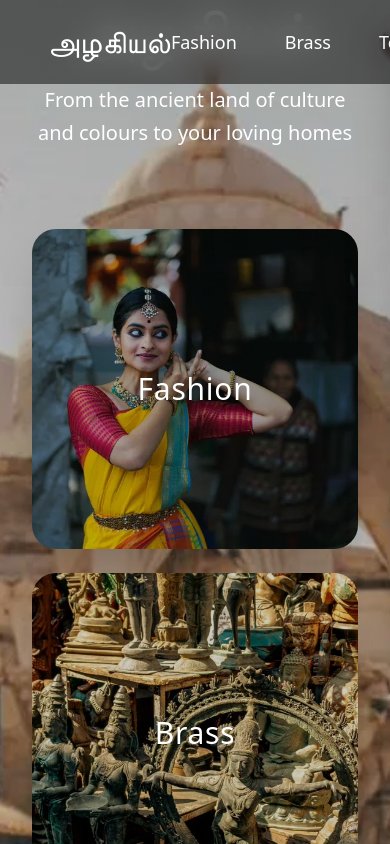
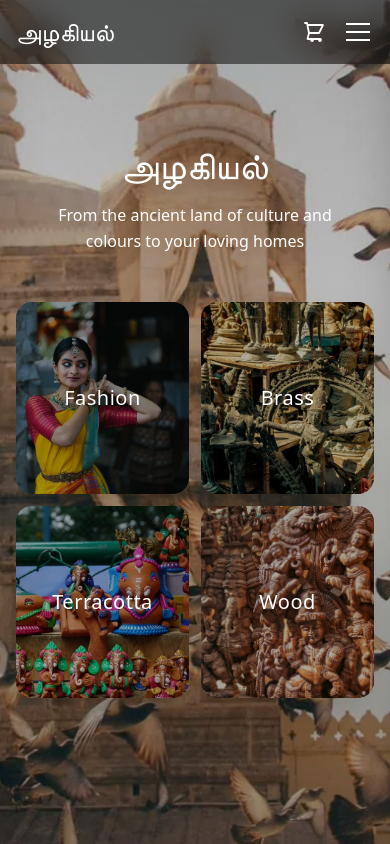
Before and after one commit to hasven10/azhagiyal, a SvelteKit app: page / in a window 390 px wide. Shown: the top 844 px of the page. Built offline with nearby package versions, Linux system fonts and the light colour scheme.

Commit message:
Added dynamic view support for mobile

```diff
--- a/src/routes/+layout.svelte
+++ b/src/routes/+layout.svelte
@@ -8,8 +8,10 @@
   } from '$lib/stores/cart';
 
   let drawerOpen = false;
+  let mobileMenuOpen = false;
 
   let fashionOpen: boolean = false;
+  let mobileFashionOpen: boolean = false;
   let timeout: ReturnType<typeof setTimeout> | null = null;
 
   const fashion = {
@@ -38,13 +40,18 @@
       fashionOpen = false;
     }, 200);
   }
+
+  function closeMobileMenu() {
+    mobileMenuOpen = false;
+    mobileFashionOpen = false;
+  }
 </script>
 
 <div class="min-h-screen font-body">
 
   <!-- NAVBAR -->
   <nav class="fixed top-0 left-0 w-full z-50
-              px-12 py-6
+              px-4 sm:px-8 lg:px-12 py-4 lg:py-6
               bg-black/50 backdrop-blur-lg
               text-white">
 
@@ -52,17 +59,16 @@
 
       <!-- LOGO -->
       <a href="/"
-         class="text-3xl font-display tracking-wide
+         class="text-2xl lg:text-3xl font-display tracking-wide
                 hover:text-templegold transition">
         அழகியல்
       </a>
 
-      <!-- CENTER MENU -->
-      <div class="flex gap-12 text-lg font-display relative">
+      <!-- CENTER MENU (desktop only) -->
+      <div class="hidden lg:flex gap-12 text-lg font-display relative">
 
         <!-- FASHION -->
         <div class="relative">
-
           <button
             class="hover:text-templegold transition"
             on:mouseenter={openMenu}
@@ -84,17 +90,15 @@
                      shadow-2xl
                      p-10"
               role="menu"
+              tabindex="-1"
               on:mouseenter={openMenu}
               on:mouseleave={closeMenu}
             >
-
               <div class="grid grid-cols-2 gap-16">
-
                 <div>
                   <h3 class="text-templegold mb-5 text-lg font-semibold">
                     Apparels
                   </h3>
-
                   <div class="flex flex-col gap-3">
                     {#each fashion.apparels as item}
                       <a
@@ -107,12 +111,10 @@
                     {/each}
                   </div>
                 </div>
-
                 <div>
                   <h3 class="text-templegold mb-5 text-lg font-semibold">
                     Accessories
                   </h3>
-
                   <div class="flex flex-col gap-3">
                     {#each fashion.accessories as item}
                       <a
@@ -125,30 +127,21 @@
                     {/each}
                   </div>
                 </div>
-
               </div>
             </div>
           {/if}
         </div>
 
-        <a href="/brass" class="hover:text-templegold transition">
-          Brass
-        </a>
-
-        <a href="/terracotta" class="hover:text-templegold transition">
-          Terracotta
-        </a>
-
-        <a href="/wood" class="hover:text-templegold transition">
-          Wood
-        </a>
-
+        <a href="/brass" class="hover:text-templegold transition">Brass</a>
+        <a href="/terracotta" class="hover:text-templegold transition">Terracotta</a>
+        <a href="/wood" class="hover:text-templegold transition">Wood</a>
       </div>
 
-      <!-- RIGHT -->
-      <div class="flex gap-8 text-base font-display items-center">
+      <!-- RIGHT SIDE -->
+      <div class="flex gap-4 sm:gap-6 text-base font-display items-center">
 
-        <button class="hover:text-templegold transition">
+        <!-- Search (desktop) -->
+        <button class="hidden sm:block hover:text-templegold transition">
           Search
         </button>
 
@@ -157,10 +150,8 @@
           class="relative group"
           on:click={() => (drawerOpen = true)}
         >
-
-          <!-- Shake animation -->
           <svg
-            class="w-7 h-7 transition-transform duration-300
+            class="w-6 h-6 lg:w-7 lg:h-7 transition-transform duration-300
                   {$cartAnim ? 'animate-bounce scale-110' : ''}
                   group-hover:text-templegold"
             fill="none"
@@ -172,7 +163,6 @@
               d="M3 3h2l.4 2M7 13h10l4-8H5.4M7 13l-1.5 6h13M7 13L5.4 5M10 21a1 1 0 100-2 1 1 0 000 2zm8 0a1 1 0 100-2 1 1 0 000 2z" />
           </svg>
 
-          <!-- BADGE -->
           {#if $cartItems.length > 0}
             <span
               class="absolute -top-2 -right-3
@@ -190,16 +180,135 @@
           {/if}
         </button>
 
+        <!-- HAMBURGER (mobile only) -->
+        <button
+          class="lg:hidden flex flex-col gap-1.5 p-1"
+          on:click={() => (mobileMenuOpen = !mobileMenuOpen)}
+          aria-label="Toggle menu"
+        >
+          <span class="block w-6 h-0.5 bg-white transition-all duration-300
+                       {mobileMenuOpen ? 'rotate-45 translate-y-2' : ''}"></span>
+          <span class="block w-6 h-0.5 bg-white transition-all duration-300
+                       {mobileMenuOpen ? 'opacity-0' : ''}"></span>
+          <span class="block w-6 h-0.5 bg-white transition-all duration-300
+                       {mobileMenuOpen ? '-rotate-45 -translate-y-2' : ''}"></span>
+        </button>
       </div>
-
 
     </div>
   </nav>
 
+  <!-- MOBILE MENU OVERLAY -->
+  {#if mobileMenuOpen}
+    <button
+      class="fixed inset-0 bg-black/60 z-40 lg:hidden"
+      on:click={closeMobileMenu}
+      aria-label="Close menu"
+    ></button>
+  {/if}
+
+  <!-- MOBILE SLIDE-IN MENU -->
+  <div
+    class="fixed top-0 left-0 h-full w-[280px] sm:w-[320px]
+           bg-black/95 backdrop-blur-xl
+           border-r border-templegold/20
+           shadow-2xl
+           transform transition-transform duration-500 ease-out
+           {mobileMenuOpen ? 'translate-x-0' : '-translate-x-full'}
+           z-50 lg:hidden
+           overflow-y-auto"
+  >
+    <div class="p-6 pt-20 text-white font-display">
+
+      <!-- Search (mobile) -->
+      <button class="text-lg mb-8 hover:text-templegold transition block">
+        Search
+      </button>
+
+      <!-- Fashion with accordion -->
+      <div class="mb-4">
+        <button
+          class="text-lg w-full text-left flex justify-between items-center
+                 hover:text-templegold transition"
+          on:click={() => (mobileFashionOpen = !mobileFashionOpen)}
+        >
+          Fashion
+          <svg
+            class="w-4 h-4 transition-transform duration-300
+                   {mobileFashionOpen ? 'rotate-180' : ''}"
+            fill="none" stroke="currentColor" stroke-width="2" viewBox="0 0 24 24"
+          >
+            <path stroke-linecap="round" stroke-linejoin="round" d="M19 9l-7 7-7-7" />
+          </svg>
+        </button>
+
+        {#if mobileFashionOpen}
+          <div class="mt-4 ml-4 space-y-6">
+            <div>
+              <h4 class="text-templegold text-sm font-semibold mb-3 uppercase tracking-wider">
+                Apparels
+              </h4>
+              <div class="flex flex-col gap-2.5">
+                {#each fashion.apparels as item}
+                  <a
+                    href={`/fashion/${item.slug}`}
+                    class="text-white/80 hover:text-templegold transition text-base"
+                    on:click={closeMobileMenu}
+                  >
+                    {item.name}
+                  </a>
+                {/each}
+              </div>
+            </div>
+            <div>
+              <h4 class="text-templegold text-sm font-semibold mb-3 uppercase tracking-wider">
+                Accessories
+              </h4>
+              <div class="flex flex-col gap-2.5">
+                {#each fashion.accessories as item}
+                  <a
+                    href={`/fashion/${item.slug}`}
+                    class="text-white/80 hover:text-templegold transition text-base"
+                    on:click={closeMobileMenu}
+                  >
+                    {item.name}
+                  </a>
+                {/each}
+              </div>
+            </div>
+          </div>
+        {/if}
+      </div>
+
+      <!-- Other links -->
+      <a href="/brass" class="block text-lg py-3 hover:text-templegold transition"
+         on:click={closeMobileMenu}>
+        Brass
+      </a>
+      <a href="/terracotta" class="block text-lg py-3 hover:text-templegold transition"
+         on:click={closeMobileMenu}>
+        Terracotta
+      </a>
+      <a href="/wood" class="block text-lg py-3 hover:text-templegold transition"
+         on:click={closeMobileMenu}>
+        Wood
+      </a>
+
+    </div>
+  </div>
+
 
   <!-- CART DRAWER -->
+  {#if drawerOpen}
+    <button
+      class="fixed inset-0 bg-black/60 z-40"
+      on:click={() => (drawerOpen = false)}
+      aria-label="Close cart"
+    ></button>
+  {/if}
+
   <div
-        class="fixed top-0 right-0 h-full w-[400px]
+    class="fixed top-0 right-0 h-full w-full sm:w-[400px]
           bg-black/95 backdrop-blur-xl
           border-l border-templegold/30
           shadow-2xl
@@ -207,12 +316,11 @@
           {drawerOpen ? 'translate-x-0' : 'translate-x-full'}
           z-50"
   >
-
-        <div class="p-8 text-white h-full flex flex-col">
+    <div class="p-6 sm:p-8 text-white h-full flex flex-col">
 
       <div class="flex justify-between items-center mb-8">
         <h2 class="text-2xl font-display">Your Cart</h2>
-            <button on:click={() => (drawerOpen = false)}>✕</button>
+        <button on:click={() => (drawerOpen = false)} class="text-xl p-2">✕</button>
       </div>
 
       {#if $cartItems.length === 0}
@@ -220,7 +328,6 @@
       {:else}
 
         <div class="flex-1 overflow-y-auto space-y-4">
-
           {#each $cartItems as item}
             <div class="flex justify-between items-center border-b border-white/10 pb-4">
               <div>
@@ -237,11 +344,9 @@
               </button>
             </div>
           {/each}
-
         </div>
 
         <div class="mt-6 border-t border-white/10 pt-6">
-
           <div class="flex justify-between text-lg font-semibold mb-4">
             <span>Total</span>
             <span>
@@ -254,11 +359,12 @@
 
           <a
             href="/checkout"
-                class="block text-center bg-templegold text-black py-3 rounded-lg"
+            class="block text-center bg-templegold text-black py-3 rounded-lg
+                   font-semibold hover:bg-templegold/90 transition"
+            on:click={() => (drawerOpen = false)}
           >
             Proceed to Checkout
           </a>
-
         </div>
 
       {/if}
@@ -273,16 +379,16 @@
 
   {#if $cartToast}
   <div
-    class="fixed top-24 right-10
+    class="fixed top-20 right-4 sm:right-10
            bg-templegold text-black
-           px-6 py-3 rounded-xl
+           px-4 sm:px-6 py-3 rounded-xl
            shadow-lg
            animate-fadeIn
-           z-50"
+           z-50
+           text-sm sm:text-base"
   >
     Item added to cart ✓
   </div>
   {/if}
 
-
 </div>
--- a/src/routes/+page.svelte
+++ b/src/routes/+page.svelte
@@ -31,22 +31,22 @@
   <!-- Softer Overlay -->
   <div class="absolute inset-0 bg-gradient-to-b from-black/25 via-black/15 to-black/40"></div>
 
-  <div class="relative z-10 text-center px-8 max-w-[1600px] w-full transition-all duration-1000"
+  <div class="relative z-10 text-center px-4 sm:px-8 max-w-[1600px] w-full transition-all duration-1000"
        class:opacity-100={visible}
        class:opacity-0={!visible}>
 
     <!-- Tamil Heading -->
-    <h1 class="text-6xl md:text-7xl font-tamil tracking-wide text-templegold drop-shadow-xl">
+    <h1 class="text-4xl sm:text-5xl md:text-6xl lg:text-7xl font-tamil tracking-wide text-templegold drop-shadow-xl">
       அழகியல்
     </h1>
 
-    <p class="mt-6 text-xl md:text-2xl text-ivory leading-relaxed font-display">
+    <p class="mt-4 sm:mt-6 text-base sm:text-xl md:text-2xl text-ivory leading-relaxed font-display px-4">
       From the ancient land of culture and colours
       to your loving homes
     </p>
 
-    <!-- Wider Cinematic Cards -->
-    <div class="mt-20 grid grid-cols-1 sm:grid-cols-2 lg:grid-cols-4 gap-6">
+    <!-- Category Cards -->
+    <div class="mt-12 sm:mt-16 lg:mt-20 grid grid-cols-2 lg:grid-cols-4 gap-3 sm:gap-4 lg:gap-6">
 
       {#each [
         { title: 'Fashion', img: fashionImage, link: '/fashion/' },
@@ -57,20 +57,21 @@
       ] as item}
 
         <a href={item.link}
-           class="group relative overflow-hidden rounded-3xl shadow-2xl
-                  h-80 w-full transition duration-700">
+           class="group relative overflow-hidden rounded-2xl sm:rounded-3xl shadow-2xl
+                  h-48 sm:h-64 lg:h-80 w-full transition duration-700">
 
           <!-- Image -->
           <img src={item.img}
                alt={item.title}
+               loading="lazy"
                class="absolute inset-0 w-full h-full object-cover
                       group-hover:scale-110 transition duration-700" />
 
           <!-- Overlay -->
-          <div class="absolute inset-0 bg-black/20 group-hover:bg-black/10 transition"></div>
+          <div class="absolute inset-0 bg-black/30 sm:bg-black/20 group-hover:bg-black/10 transition"></div>
 
           <!-- Gold Glow -->
-          <div class="absolute inset-0 rounded-3xl
+          <div class="absolute inset-0 rounded-2xl sm:rounded-3xl
                       border border-transparent
                       group-hover:border-templegold
                       group-hover:shadow-[0_0_50px_rgba(212,175,55,0.7)]
@@ -79,7 +80,7 @@
 
           <!-- Title -->
           <div class="absolute inset-0 flex items-center justify-center">
-            <h2 class="text-3xl font-tamil text-white tracking-wide drop-shadow-lg">
+            <h2 class="text-xl sm:text-2xl lg:text-3xl font-tamil text-white tracking-wide drop-shadow-lg">
               {item.title}
             </h2>
           </div>
```
Lines whose indentation alone changed are shown as unchanged.
